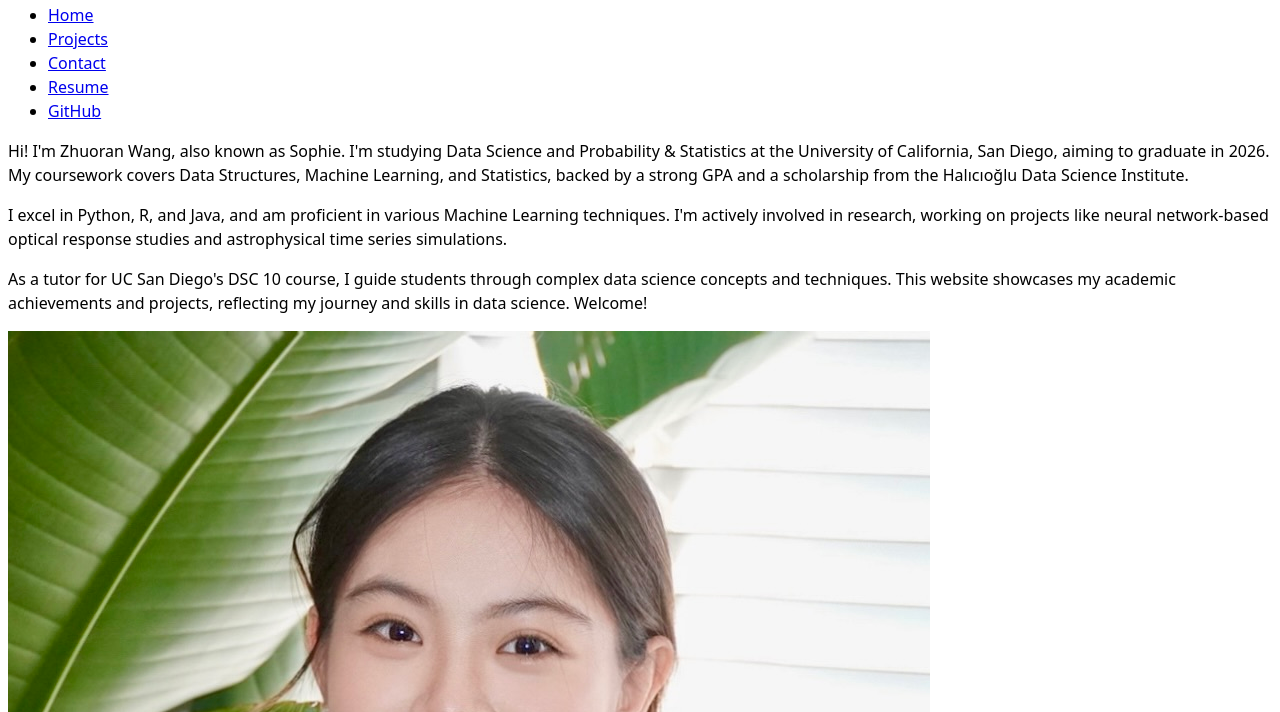
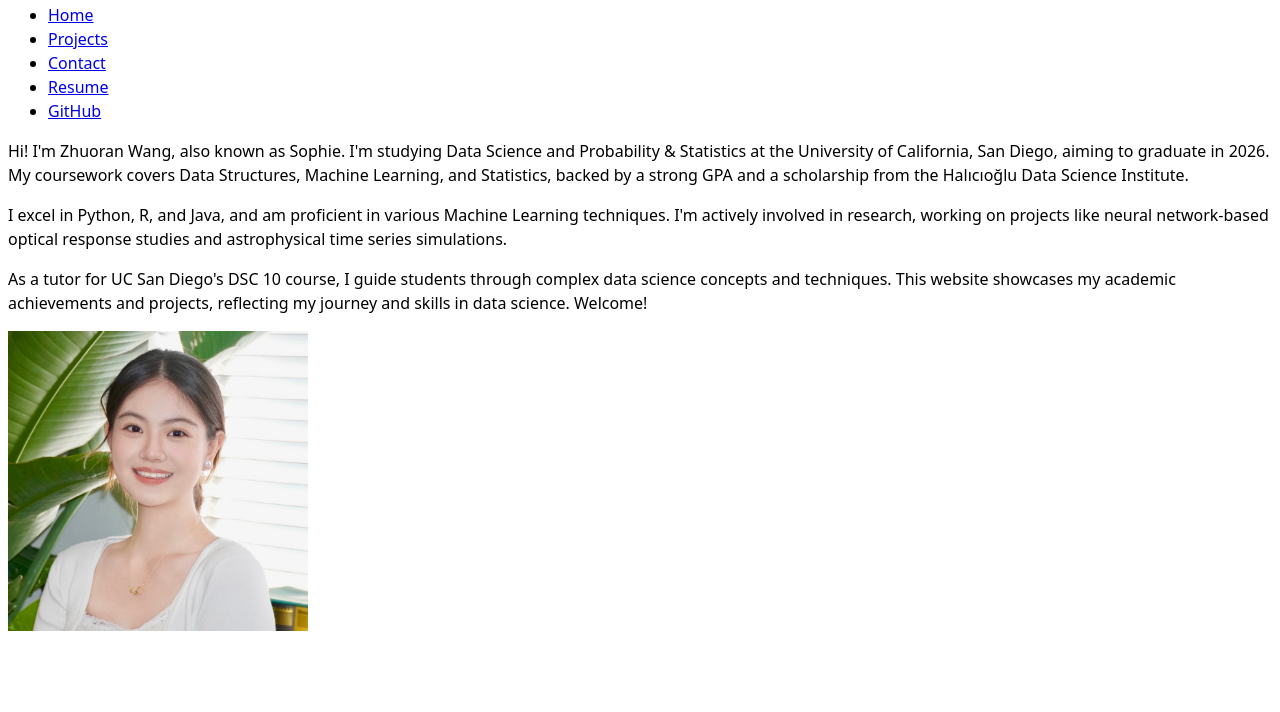
Before and after one commit to Sophie-WZR/portfolio, a plain HTML site: page index.html in a window 1280 px wide. Shown: the part 88-800 px from the top of the page. Drawn offline with Linux system fonts and the light colour scheme.

Commit message:
update image size

```diff
--- a/index.html
+++ b/index.html
@@ -23,7 +23,7 @@
         <p>Hi! I'm Zhuoran Wang, also known as Sophie. I'm studying Data Science and Probability & Statistics at the University of California, San Diego, aiming to graduate in 2026. My coursework covers Data Structures, Machine Learning, and Statistics, backed by a strong GPA and a scholarship from the Halıcıoğlu Data Science Institute.</p>
         <p>I excel in Python, R, and Java, and am proficient in various Machine Learning techniques. I'm actively involved in research, working on projects like neural network-based optical response studies and astrophysical time series simulations.</p>
         <p>As a tutor for UC San Diego's DSC 10 course, I guide students through complex data science concepts and techniques. This website showcases my academic achievements and projects, reflecting my journey and skills in data science. Welcome!</p>
-        <img src="images/Sophie resume photo.jpg" alt="A professional headshot of Zhuoran Wang">
+        <img src="images/Sophie resume photo.jpg" alt="A professional headshot of Zhuoran Wang" width="300">
     </main>
 </body>
 </html>
```
Also changed, not shown: contact/index.html (line endings or trailing spaces), 1 other file.
